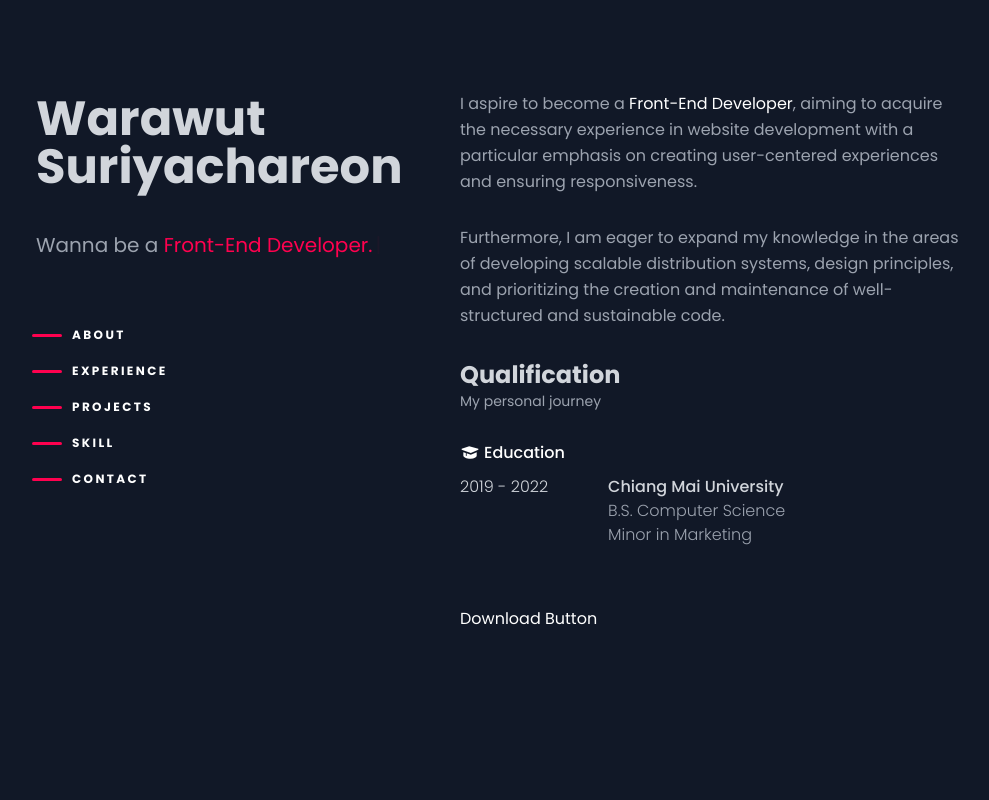
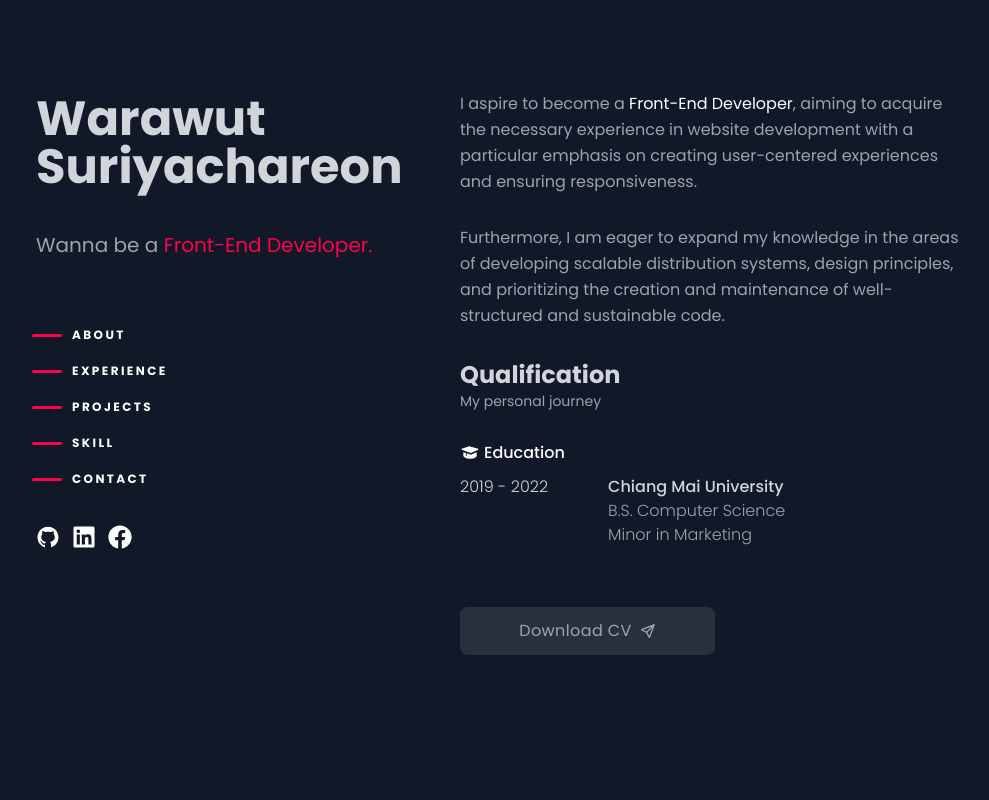
Before and after one commit to Warawut2911/Personal-Portfolio, a React (Create React App) app: page / in a window 1280 px wide. Shown: the top 800 px of the page, without its empty margins (180-1169 px from the left). Built offline with nearby package versions, Linux system fonts and the light colour scheme.

Commit message:
download btn

```diff
--- a/src/components/about/About.js
+++ b/src/components/about/About.js
@@ -1,7 +1,23 @@
 import React from "react";
 import { BiSolidGraduation } from "react-icons/bi";
+import { TbSend } from "react-icons/tb";
 
 const About = () => {
+  const onButtonClick = () => {
+    // using Java Script method to get PDF file
+    fetch("Warawut-Resume.pdf").then((response) => {
+      response.blob().then((blob) => {
+        // Creating new object of PDF file
+        const fileURL = window.URL.createObjectURL(blob);
+        // Setting various property values
+        let alink = document.createElement("a");
+        alink.href = fileURL;
+        alink.download = "Warawut-Resume.pdf";
+        alink.click();
+      });
+    });
+  };
+
   return (
     <section id="about" className="w-full h-[800px]">
       <div className="font-bodyFont">
@@ -47,7 +63,18 @@ const About = () => {
           </div>
         </div>
         <div className="py-[60px]">
-          <button>Download Button</button>
+          <button
+            onClick={onButtonClick}
+            className="w-[50%] flex justify-center items-center gap-2 h-12
+            bg-white bg-opacity-10 rounded-lg text-base text-gray-400
+            tracking-wide hover:text-white duration-300"
+          >
+            {" "}
+            Download CV{" "}
+            <span>
+              <TbSend />
+            </span>
+          </button>
         </div>
       </div>
     </section>
--- a/src/components/contact/Contact.js
+++ b/src/components/contact/Contact.js
@@ -1,4 +1,5 @@
 import React, { useState } from "react";
+import { TbSend } from "react-icons/tb";
 
 const Contact = () => {
   const [username, setUsername] = useState("");
@@ -18,7 +19,7 @@ const Contact = () => {
   const handleSend = (e) => {
     e.preventDefault();
     if (username === "") {
-      setErrMsg("Username is required!");
+      setErrMsg("Name is required!");
     } else if (phoneNumber === "") {
       setErrMsg("Phone number is required!");
     } else if (email === "") {
@@ -43,8 +44,115 @@ const Contact = () => {
   };
 
   return (
-    <section id="contact" className="w-full h-[800px]">
-      <div>contact</div>
+    <section id="contact" className="w-full h-[800px] text-black">
+      <div className="w-full  flex flex-col py-10 gap-8 p-4  rounded-lg">
+        <form>
+          {errMsg && (
+            <p className="py-3  text-center text-orange-500 text-base tracking-wide animate-bounce">
+              {errMsg}
+            </p>
+          )}
+          {successMsg && (
+            <p className="py-3  text-center text-green-500 text-base tracking-wide animate-bounce">
+              {successMsg}
+            </p>
+          )}
+          <div className="grid gap-6 mb-6 md:grid-cols-2">
+            <div>
+              <label
+                for="username"
+                className="block mb-2 text-sm font-medium text-gray-900 dark:text-white tracking-wide"
+              >
+                Name
+              </label>
+              <input
+                type="text"
+                id="username"
+                className="bg-gray-50 border border-gray-300 text-gray-900 text-sm rounded-lg focus:ring-designColor focus:border-designColor block w-full p-2.5 dark:bg-gray-700 dark:border-gray-600 dark:placeholder-gray-400 dark:text-white dark:focus:ring-designColor dark:focus:border-designColor hover:border-[1px] hover:border-designColor"
+                required
+              />
+            </div>
+            <div>
+              <label
+                for="phoneNumber"
+                className="block mb-2 text-sm font-medium text-gray-900 dark:text-white tracking-wide"
+              >
+                Phone Number
+              </label>
+              <input
+                type="tel"
+                id="phoneNumber"
+                className="bg-gray-50 border border-gray-300 text-gray-900 text-sm rounded-lg focus:ring-blue-500 focus:border-blue-500 block w-full p-2.5 dark:bg-gray-700 dark:border-gray-600 dark:placeholder-gray-400 dark:text-white dark:focus:ring-blue-500 dark:focus:border-blue-500 hover:border-[1px] hover:border-designColor"
+                required
+              />
+            </div>
+          </div>
+          <div className="mb-6">
+            <label
+              for="email"
+              className="block mb-2 text-sm font-medium text-gray-900 dark:text-white tracking-wide"
+            >
+              Email Address
+            </label>
+            <input
+              type="email"
+              id="email"
+              className="bg-gray-50 border border-gray-300 text-gray-900 text-sm rounded-lg focus:ring-blue-500 focus:border-blue-500 block w-full p-2.5 dark:bg-gray-700 dark:border-gray-600 dark:placeholder-gray-400 dark:text-white dark:focus:ring-blue-500 dark:focus:border-blue-500 hover:border-[1px] hover:border-designColor"
+              required
+            />
+          </div>
+          <div className="mb-6">
+            <label
+              for="subject"
+              className="block mb-2 text-sm font-medium text-gray-900 dark:text-white tracking-wide"
+            >
+              Subject
+            </label>
+            <input
+              type="text"
+              id="subject"
+              className="bg-gray-50 border border-gray-300 text-gray-900 text-sm rounded-lg focus:ring-blue-500 focus:border-blue-500 block w-full p-2.5 dark:bg-gray-700 dark:border-gray-600 dark:placeholder-gray-400 dark:text-white dark:focus:ring-blue-500 dark:focus:border-blue-500 hover:border-[1px] hover:border-designColor"
+              required
+            />
+          </div>
+          <div className="mb-6">
+            <label
+              for="message"
+              className="block mb-2 text-sm font-medium text-gray-900 dark:text-white tracking-wide"
+            >
+              Message
+            </label>
+            <textarea
+              type="text"
+              id="message"
+              className="bg-gray-50 border border-gray-300 text-gray-900 text-sm rounded-lg focus:ring-blue-500 focus:border-blue-500 block w-full p-2.5 dark:bg-gray-700 dark:border-gray-600 dark:placeholder-gray-400 dark:text-white dark:focus:ring-blue-500 dark:focus:border-blue-500 cols-30 row-8 hover:border-designColor border-transparent"
+              rows={8}
+              required
+            />
+          </div>
+          <div className="group cursor-pointer">
+            <button
+              onClick={handleSend}
+              className="w-full flex justify-center items-center gap-2 h-12 bg-[#141518] rounded-lg text-base text-gray-400 tracking-wide  hover:text-white duration-300 hover:border-[1px] hover:border-designColor border-transparent"
+            >
+              Send Message{" "}
+              <span>
+                <TbSend />
+              </span>
+            </button>
+          </div>
+          {errMsg && (
+            <p className="py-3  text-center text-orange-500 text-base tracking-wide animate-bounce">
+              {errMsg}
+            </p>
+          )}
+          {successMsg && (
+            <p className="py-3  text-center text-green-500 text-base tracking-wide animate-bounce">
+              {successMsg}
+            </p>
+          )}
+        </form>
+      </div>
     </section>
   );
 };
--- a/src/components/navbar/Navbar.js
+++ b/src/components/navbar/Navbar.js
@@ -7,6 +7,9 @@ import Experience from "../experience/Experience";
 import Projects from "../project/Projects";
 import Skill from "../skill/Skill";
 import Contact from "../contact/Contact";
+import { AiFillGithub } from "react-icons/ai";
+import { FaLinkedin, FaFacebook } from "react-icons/fa";
+
 
 const Navbar = () => {
   const [text] = useTypewriter({
@@ -58,6 +61,38 @@ const Navbar = () => {
             ))}
           </ul>
         </div>
+        <div className="group flex gap-3 my-9 cursor-pointer">
+          <div className="hover:text-designColor text-opacity-0">
+            <a
+              className="text-2xl"
+              href="https://github.com/Warawut2911"
+              target="_blank"
+              rel="noopener noreferrer"
+            >
+              <AiFillGithub />
+            </a>
+          </div>
+          <div className="hover:text-designColor">
+            <a
+              className="text-2xl"
+              href="https://www.linkedin.com/in/warawut-suriyachareon-849474280/"
+              target="_blank"
+              rel="noopener noreferrer"
+            >
+              <FaLinkedin />
+            </a>
+          </div>
+          <div className="hover:text-designColor">
+            <a
+              className="text-2xl"
+              href="https://www.facebook.com/Warawut.su"
+              target="_blank"
+              rel="noopener noreferrer"
+            >
+              <FaFacebook />
+            </a>
+          </div>
+        </div>
       </div>
 
       {/* Content */}
@@ -69,10 +104,8 @@ const Navbar = () => {
           <Projects />
           <Skill />
           <Contact />
-          <p>Lorem ipsum dolor sit amet, consectetur adipiscing elit.</p>
-          <p>Nulla ac purus sit amet nisi tincidunt vestibulum.</p>
-          <p>
-            Sed efficitur neque a leo fermentum, nec feugiat elit dignissim.
+          <p className="text-center text-gray-400">
+            © 2023. All rights reserved by Warawut_s
           </p>
         </div>
       </div>
--- a/src/components/skill/Skill.js
+++ b/src/components/skill/Skill.js
@@ -1,10 +1,9 @@
 import React from "react";
 import { BsFillCheckCircleFill } from "react-icons/bs";
 
-
 const Skill = () => {
   return (
-    <section id="skill" className="w-full h-[800px]">
+    <section id="skill" className="w-full h-[750px]">
       <div className="font-bodyFont">
         <div className="group rounded-lg p-3 hover:bg-white hover:bg-opacity-5 cursor-pointer">
           <div className="mb-10 group-hover:text-designColor ">
```
Also changed, not shown: 2 other files (tests, documents, lock files or other folders).
